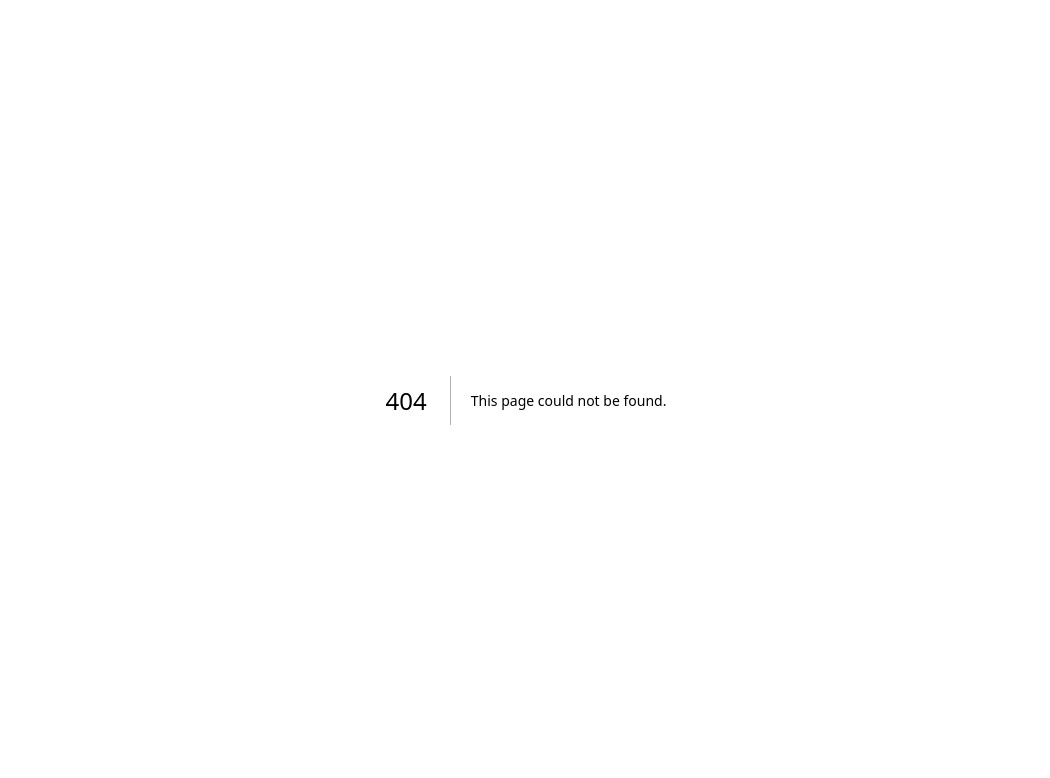
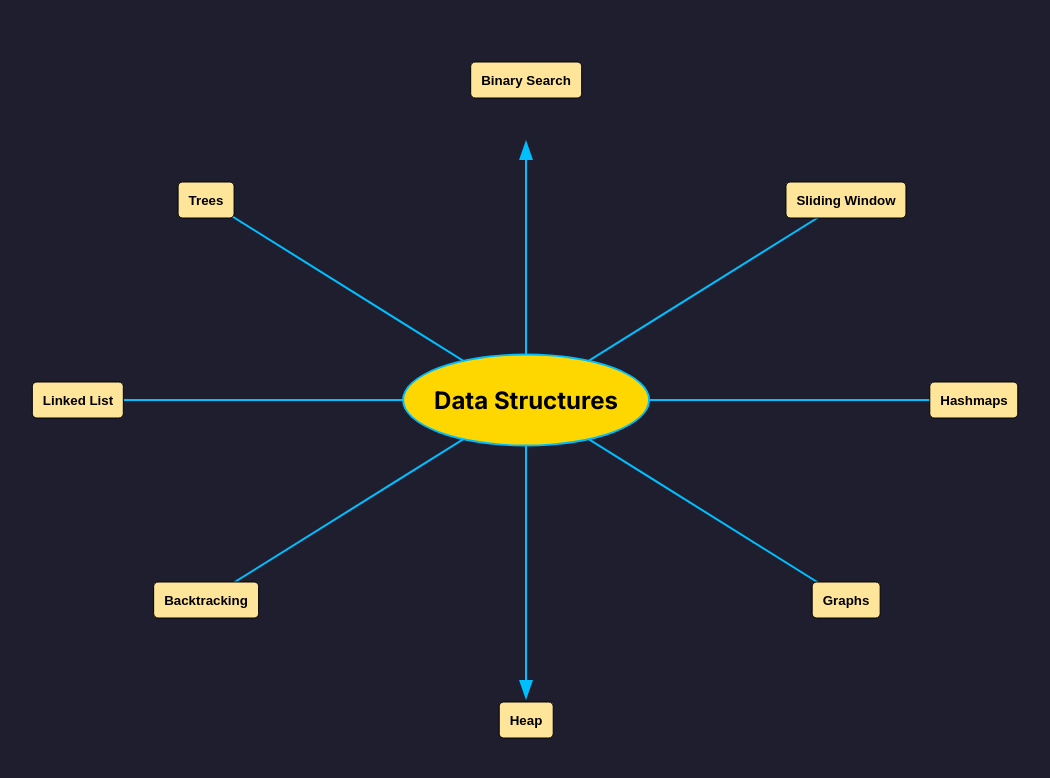
Before and after one commit to RahulSudev03/Cheetcode, a Next.js app: page /roadmap in a window 1280 px wide. Before the commit this address had no page. Shown: the top 778 px of the page, without its empty margins (114-1164 px from the left). Built offline with nearby package versions, Linux system fonts and the light colour scheme.

Commit message:
pushed roadmap

```diff
--- /dev/null
+++ b/app/roadmap/page.js
@@ -0,0 +1,91 @@
+"use client"
+import React, { useState } from 'react';
+
+const dataStructures = {
+  "Arrays": "An array is a collection of items stored at contiguous memory locations. It is used to store elements of the same type.",
+  "Hashmaps": "A HashMap is a data structure that stores key-value pairs. It allows fast access, insertion, and deletion operations.",
+  "Two Pointers": "The Two Pointers technique involves using two pointers to iterate through an array or list to solve problems more efficiently.",
+  "Stack": "A Stack is a linear data structure that follows the Last In First Out (LIFO) principle. It is used in many algorithms.",
+  "Heap": "A Heap is a specialized tree-based data structure that satisfies the heap property. Used for implementing priority queues.",
+  "Trees": "A Tree is a hierarchical data structure that consists of nodes, with a single root node and subtrees of children nodes.",
+  "Tries": "A Trie is a special type of tree used to store associative data structures. It is used for dynamic spell checking, auto-complete, etc.",
+  "Graphs": "A Graph is a collection of nodes connected by edges. It can represent various networks such as social networks, communication networks, etc.",
+  "Backtracking": "Backtracking is an algorithmic technique for solving problems recursively by trying to build a solution incrementally.",
+  "Binary Search": "Binary Search is a search algorithm that finds the position of a target value within a sorted array.",
+  "Sliding Window": "Sliding Window is a technique for solving problems involving arrays or lists by creating a 'window' that slides over the data.",
+  "Linked List": "A Linked List is a linear data structure consisting of a group of nodes, where each node contains data and a reference (or link) to the next node in the sequence."
+};
+
+export default function Roadmap() {
+  const [selectedStructure, setSelectedStructure] = useState(null);
+
+  const handleClick = (structure) => {
+    if (selectedStructure === structure) {
+      setSelectedStructure(null); // Toggle off if clicked again
+    } else {
+      setSelectedStructure(structure); // Show info for selected structure
+    }
+  };
+
+  return (
+    <div style={{ position: 'relative', width: '100%', height: '100vh', backgroundColor: '#1e1e2f', color: '#fff', display: 'flex', alignItems: 'center', justifyContent: 'center', flexDirection: 'column' }}>
+      {/* Title */}
+      <h1 style={{ color: '#00bfff', marginBottom: '20px', position: 'absolute', top: '10px', left: '50%', transform: 'translateX(-50%)' }}></h1>
+
+      {/* SVG for Straight Arrows */}
+      <svg style={{ position: 'absolute', width: '100%', height: '100%', top: 0, left: 0, pointerEvents: 'none' }}>
+        <defs>
+          <marker id="arrowhead" markerWidth="10" markerHeight="7" refX="0" refY="3.5" orient="auto">
+            <polygon points="0 0, 10 3.5, 0 7" fill="#00bfff" />
+          </marker>
+        </defs>
+        {/* Adjusted lines for arrows */}
+        <line x1="50%" y1="50%" x2="50%" y2="20%" stroke="#00bfff" strokeWidth="2" markerEnd="url(#arrowhead)" />
+        <line x1="50%" y1="50%" x2="75%" y2="25%" stroke="#00bfff" strokeWidth="2" markerEnd="url(#arrowhead)" />
+        <line x1="50%" y1="50%" x2="85%" y2="50%" stroke="#00bfff" strokeWidth="2" markerEnd="url(#arrowhead)" />
+        <line x1="50%" y1="50%" x2="75%" y2="75%" stroke="#00bfff" strokeWidth="2" markerEnd="url(#arrowhead)" />
+        <line x1="50%" y1="50%" x2="50%" y2="85%" stroke="#00bfff" strokeWidth="2" markerEnd="url(#arrowhead)" />
+        <line x1="50%" y1="50%" x2="25%" y2="75%" stroke="#00bfff" strokeWidth="2" markerEnd="url(#arrowhead)" />
+        <line x1="50%" y1="50%" x2="15%" y2="50%" stroke="#00bfff" strokeWidth="2" markerEnd="url(#arrowhead)" />
+        <line x1="50%" y1="50%" x2="25%" y2="25%" stroke="#00bfff" strokeWidth="2" markerEnd="url(#arrowhead)" />
+      </svg>
+
+      {/* Central Circular Node */}
+      <div id="dataStructures" style={{ position: 'absolute', top: '50%', left: '50%', transform: 'translate(-50%, -50%)', textAlign: 'center', padding: '30px', border: '2px solid #00bfff', borderRadius: '50%', backgroundColor: '#FFD700', zIndex: '1' }}>
+      <h2 style={{ margin: 0, fontWeight: 'bold', color: '#000' }}>Data Structures</h2>
+      </div>
+
+      {/* Positioned Nodes in a Circular Layout */}
+      <button onClick={() => handleClick('Binary Search')} style={{ position: 'absolute', top: '10%', left: '50%', transform: 'translate(-50%, -50%)', backgroundColor: '#FFE599', color: '#000', border: '1px solid #000', borderRadius: '5px', padding: '10px', fontWeight: 'bold' }}>Binary Search</button>
+      <button onClick={() => handleClick('Sliding Window')} style={{ position: 'absolute', top: '25%', left: '75%', transform: 'translate(-50%, -50%)', backgroundColor: '#FFE599', color: '#000', border: '1px solid #000', borderRadius: '5px', padding: '10px', fontWeight: 'bold' }}>Sliding Window</button>
+      <button onClick={() => handleClick('Hashmaps')} style={{ position: 'absolute', top: '50%', left: '85%', transform: 'translate(-50%, -50%)', backgroundColor: '#FFE599', color: '#000', border: '1px solid #000', borderRadius: '5px', padding: '10px', fontWeight: 'bold' }}>Hashmaps</button>
+      <button onClick={() => handleClick('Graphs')} style={{ position: 'absolute', top: '75%', left: '75%', transform: 'translate(-50%, -50%)', backgroundColor: '#FFE599', color: '#000', border: '1px solid #000', borderRadius: '5px', padding: '10px', fontWeight: 'bold' }}>Graphs</button>
+      <button onClick={() => handleClick('Heap')} style={{ position: 'absolute', top: '90%', left: '50%', transform: 'translate(-50%, -50%)', backgroundColor: '#FFE599', color: '#000', border: '1px solid #000', borderRadius: '5px', padding: '10px', fontWeight: 'bold' }}>Heap</button>
+      <button onClick={() => handleClick('Backtracking')} style={{ position: 'absolute', top: '75%', left: '25%', transform: 'translate(-50%, -50%)', backgroundColor: '#FFE599', color: '#000', border: '1px solid #000', borderRadius: '5px', padding: '10px', fontWeight: 'bold' }}>Backtracking</button>
+      <button onClick={() => handleClick('Linked List')} style={{ position: 'absolute', top: '50%', left: '15%', transform: 'translate(-50%, -50%)', backgroundColor: '#FFE599', color: '#000', border: '1px solid #000', borderRadius: '5px', padding: '10px', fontWeight: 'bold' }}>Linked List</button>
+      <button onClick={() => handleClick('Trees')} style={{ position: 'absolute', top: '25%', left: '25%', transform: 'translate(-50%, -50%)', backgroundColor: '#FFE599', color: '#000', border: '1px solid #000', borderRadius: '5px', padding: '10px', fontWeight: 'bold' }}>Trees</button>
+
+      {/* Description Box */}
+      {selectedStructure && (
+        <div style={{
+          position: 'absolute',
+          top: '50%',
+          left: '50%',
+          transform: 'translate(-50%, -50%)',
+          padding: '20px',
+          border: '2px solid #00bfff',
+          borderRadius: '10px',
+          backgroundColor: 'rgba(51, 51, 51, 0.9)',
+          color: '#fff',
+          maxWidth: '300px',
+          textAlign: 'center',
+          zIndex: '2',
+          fontWeight: 'bold'
+        }}>
+          <h3>{selectedStructure}</h3>
+          <p>{dataStructures[selectedStructure]}</p>
+        </div>
+      )}
+    </div>
+  );
+}
```
